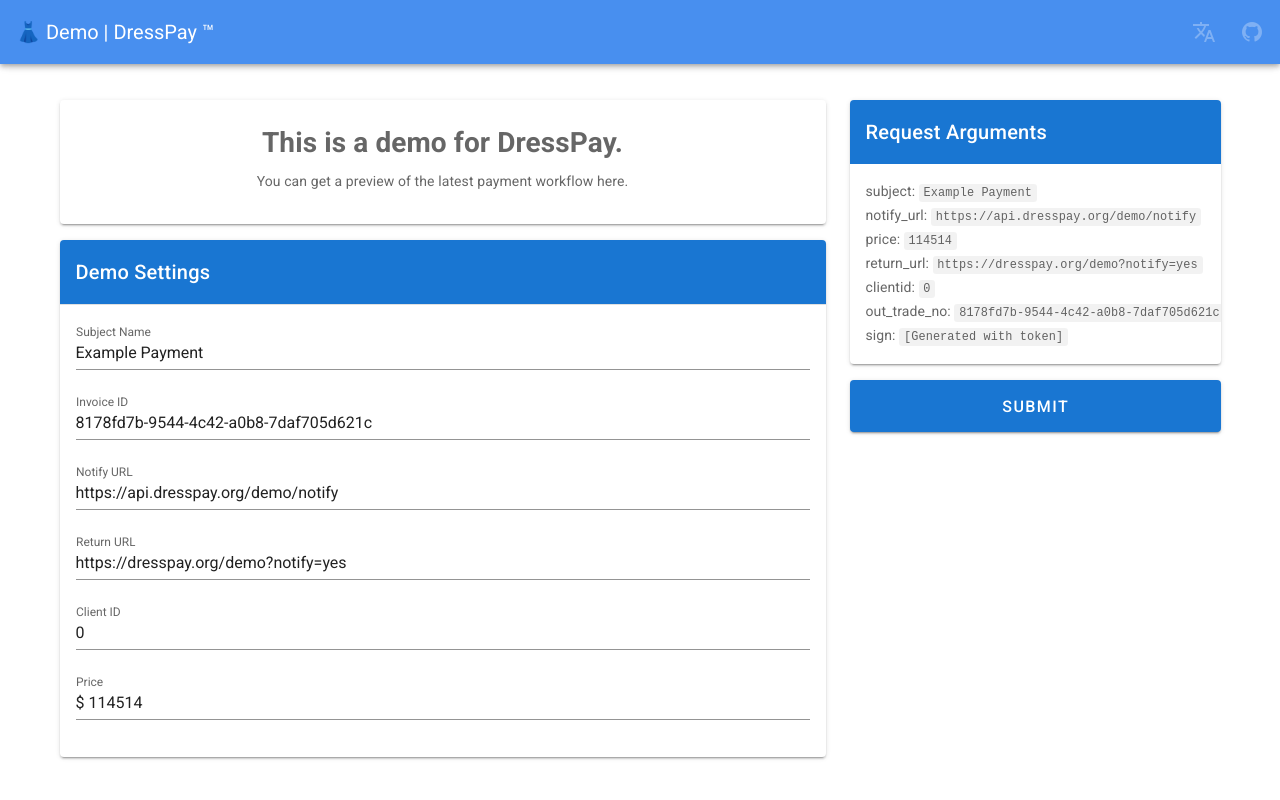
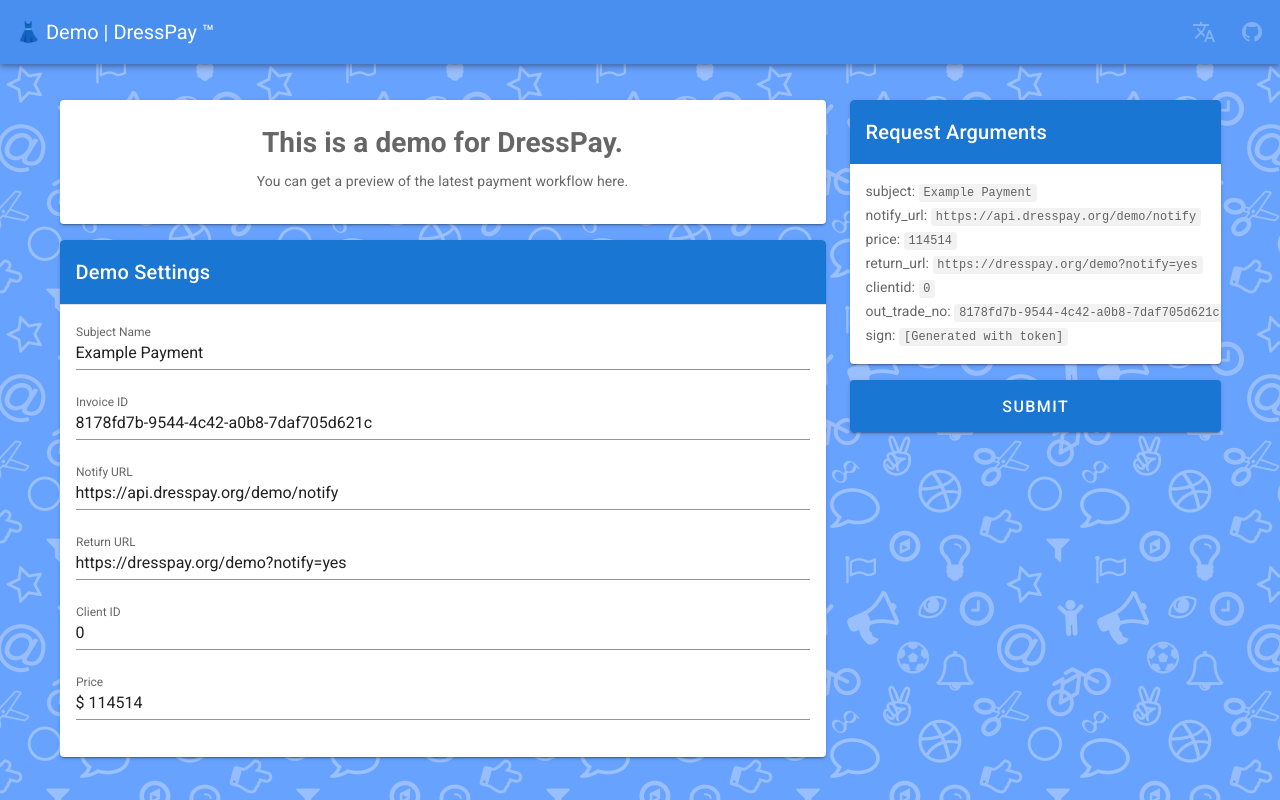
Before and after one commit to DressPay/dresspay-frontend, a Vue app: page /demo in a window 1280 px wide. Built offline with nearby package versions, Linux system fonts and the light colour scheme.

Commit message:
Add background image for demo page

```diff
--- a/src/views/Demo.vue
+++ b/src/views/Demo.vue
@@ -163,4 +163,16 @@
   white-space: nowrap;
   overflow-x: auto;
 }
+main:before {
+  content: " ";
+  display: block;
+  position: absolute;
+  left: 0;
+  top: 0;
+  width: 100%;
+  height: 100%;
+  opacity: 0.8;
+  background-image: url("../assets/bg_tile.png");
+  background-repeat: repeat;
+}
 </style>
```
